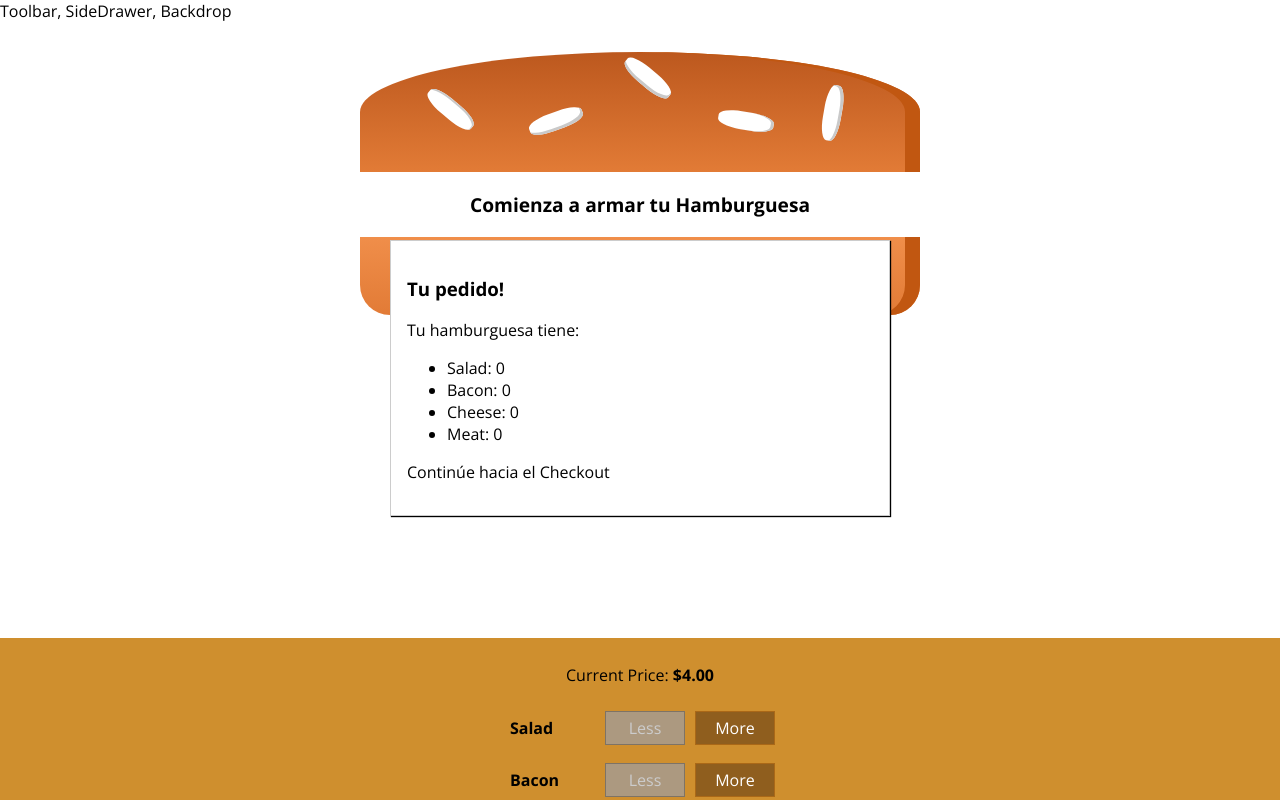
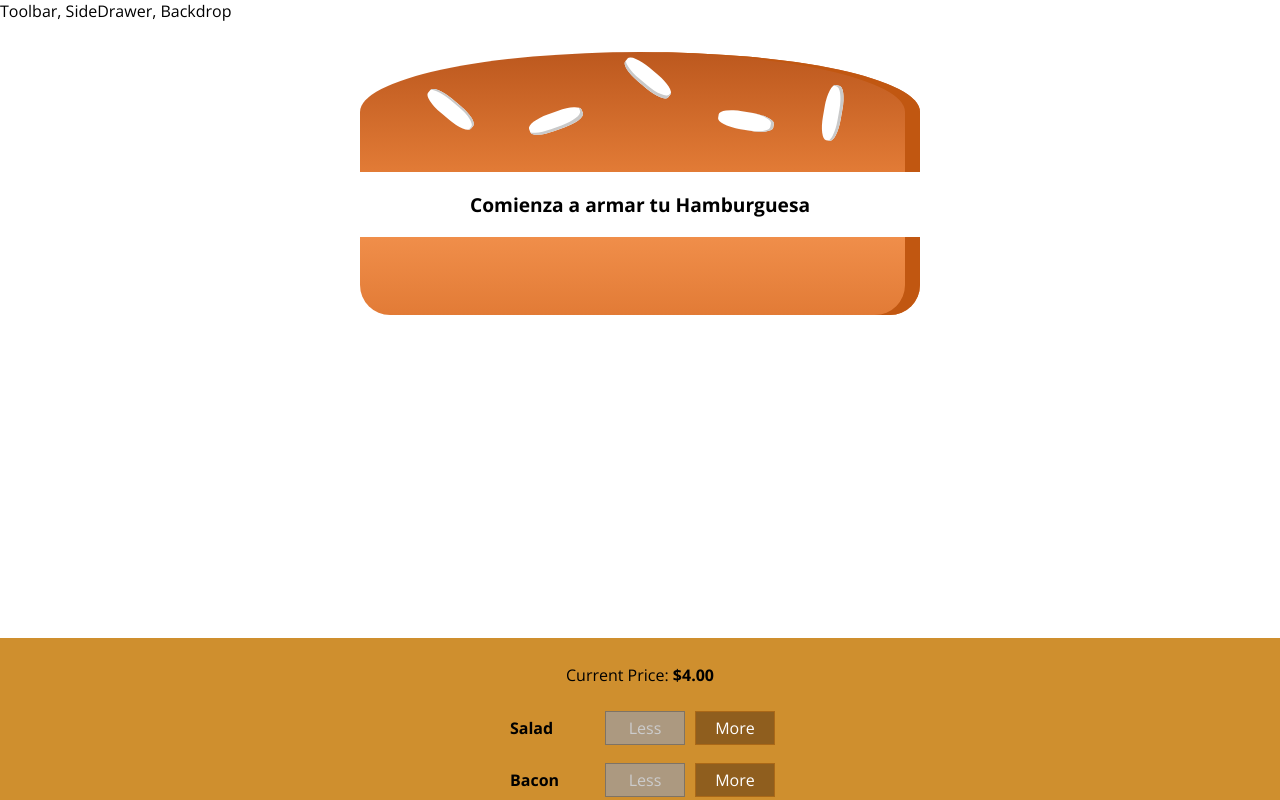
Before and after one commit to nsanpedro/burger-app-react, a React app: page / in a window 1280 px wide. Shown: the top 800 px of the page. Built offline with nearby package versions, Linux system fonts and the light colour scheme.

Commit message:
orderModal

```diff
--- a/src/components/Burger/BuildControls/BuildControls.js
+++ b/src/components/Burger/BuildControls/BuildControls.js
@@ -24,7 +24,8 @@
          ))}
          <button
             className={classes.OrderButton}
-            disabled={!props.purchasable}>ORDER NOW!</button>
+            disabled={!props.purchasable}
+            onClick={props.ordered}>ORDER NOW!</button>
     </div>
 );
 
--- a/src/components/UI/Modal/Modal.js
+++ b/src/components/UI/Modal/Modal.js
@@ -2,7 +2,12 @@
 import classes from './Modal.css';
 
 const modal = (props) => (
-    <div className={classes.Modal}>
+    <div
+    className={classes.Modal}
+    style={{
+        transform: props.show ? 'translateY(0)' : 'translateY(-100vh)',
+        opacity: props.show ? '1' : '0'
+    }}>
         {props.children}
     </div>
 );
--- a/src/containers/BurgerBuilder/BurgerBuilder.js
+++ b/src/containers/BurgerBuilder/BurgerBuilder.js
@@ -25,7 +25,8 @@
             meat: 0
         },
         totalPrice: 4,
-        purchasable: false
+        purchasable: false,
+        purchasing: false
     }
 
     updatePurchaseState = (ingredients) => {
@@ -74,6 +75,10 @@
         this.updatePurchaseState(updatedIngredients);
     }
 
+    purchaseHandler = () => {
+        this.setState({purchasing: true});
+    }
+
 
     render() {
         const disabledInfo = {
@@ -86,7 +91,7 @@
 
         return(
             <Aux>
-                <Modal>
+                <Modal show={this.state.purchasing}>
                     <OrderSummary ingredients={this.state.ingredients}/>
                 </Modal>
                 <Burger ingredients={this.state.ingredients} />
@@ -95,7 +100,9 @@
                     ingredientRemoved={this.removeIngredientHandler}
                     disabled={disabledInfo}
                     purchasable={this.state.purchasable}
+                    ordered={this.purchaseHandler}
                     price={this.state.totalPrice}
+
                     />
             </Aux>
         );
```
Also changed, not shown: src/components/Burger/OrderSummary/OrderSummary.js (+5 -5 lines).
